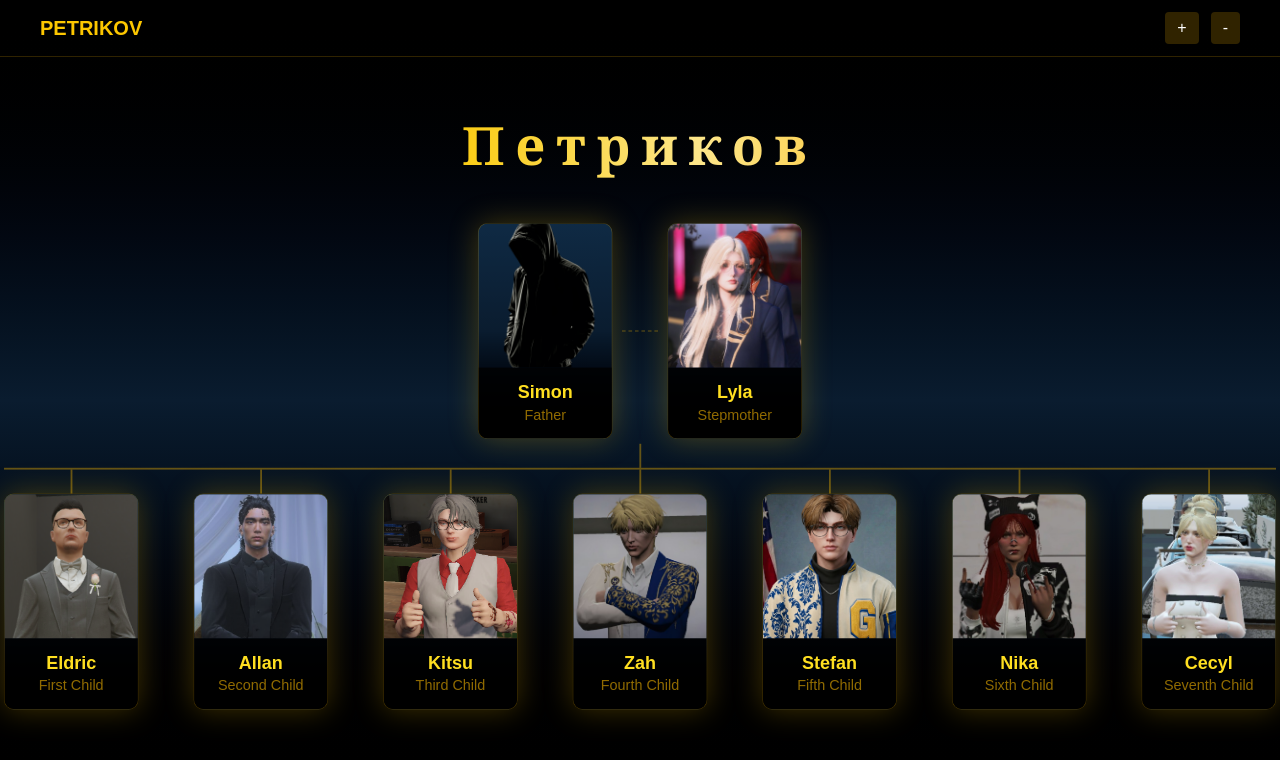
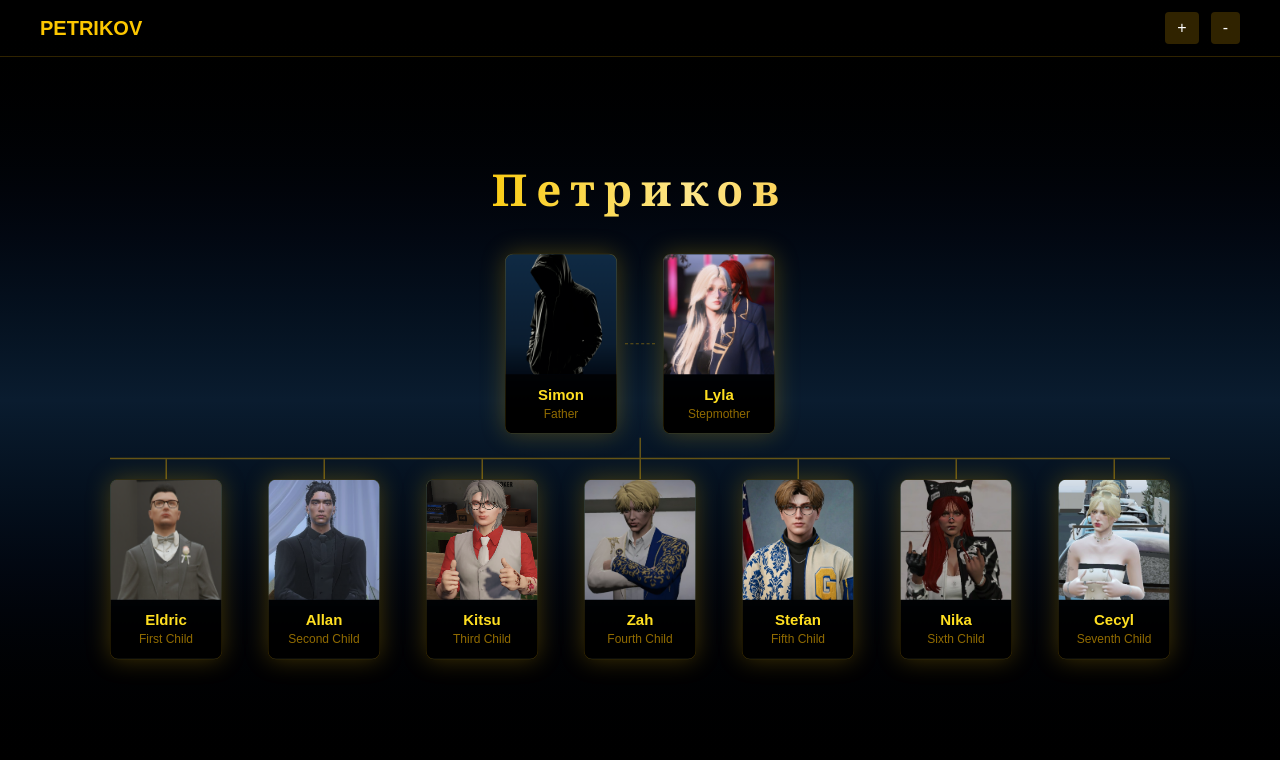
Before and after one commit to Hoshinovaa/Petrikov-dynasty, a Next.js app: page /dynasty in a window 1280 px wide. Shown: the top 760 px of the page. Built offline with nearby package versions, Linux system fonts and the light colour scheme.

Commit message:
test zoom

```diff
--- a/app/dynasty/page.tsx
+++ b/app/dynasty/page.tsx
@@ -144,7 +144,7 @@ export default function Home() {
   const router = useRouter();
   const containerRef = useRef<HTMLDivElement>(null);
   const [position, setPosition] = useState({ x: 0, y: 0 });
-  const [scale, setScale] = useState(0.6);
+  const [scale, setScale] = useState(0.5);
   const [bounds, setBounds] = useState({
     left: -1000,
     right: 1000,
```
